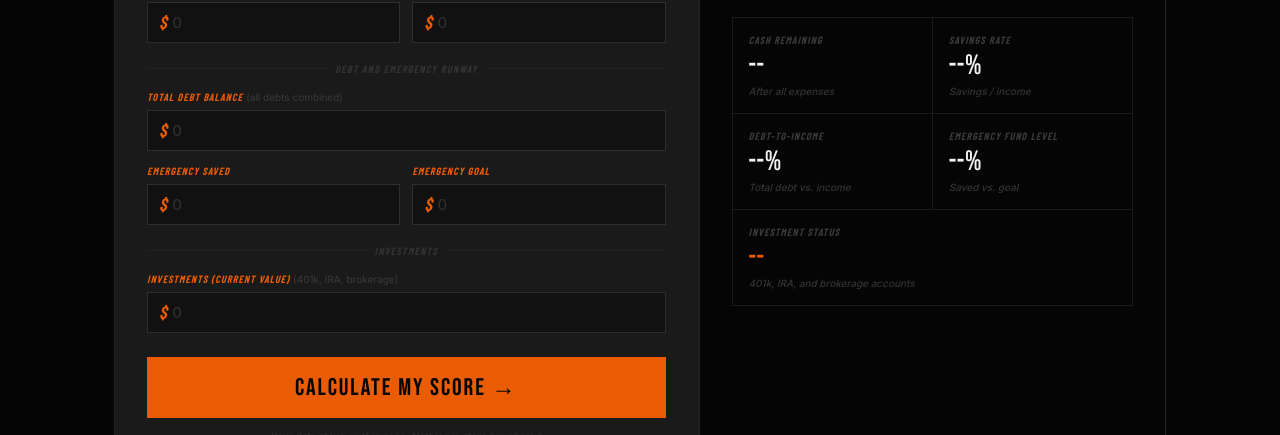
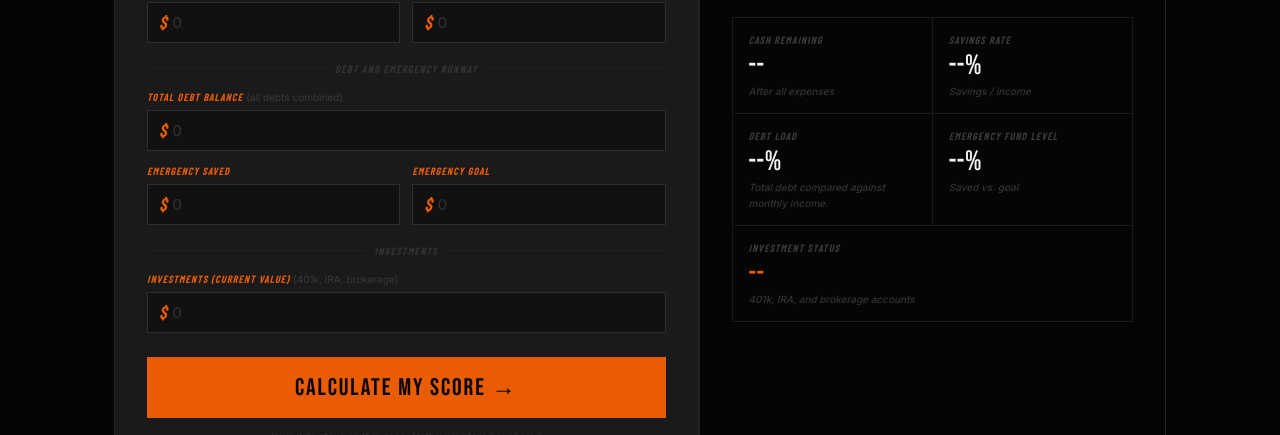
Before and after one commit to champrutledge88/financialflightmode, a plain HTML site: page ffm-scorecard.html in a window 1280 px wide. Shown: the part 665-1100 px from the top of the page. Drawn offline with nearby package versions, Linux system fonts and the light colour scheme; a web font is replaced by a local one.

Commit message:
Rename scorecard debt metric to Debt Load

```diff
--- a/ffm-scorecard.html
+++ b/ffm-scorecard.html
@@ -452,9 +452,9 @@
               <div class="msub">Savings / income</div>
             </div>
             <div class="metric">
-              <div class="mlabel">Debt-to-Income</div>
+              <div class="mlabel">Debt Load</div>
               <div class="mval" id="r-dti">--%</div>
-              <div class="msub">Total debt vs. income</div>
+              <div class="msub">Total debt compared against monthly income.</div>
             </div>
             <div class="metric">
               <div class="mlabel">Emergency Fund Level</div>
```
